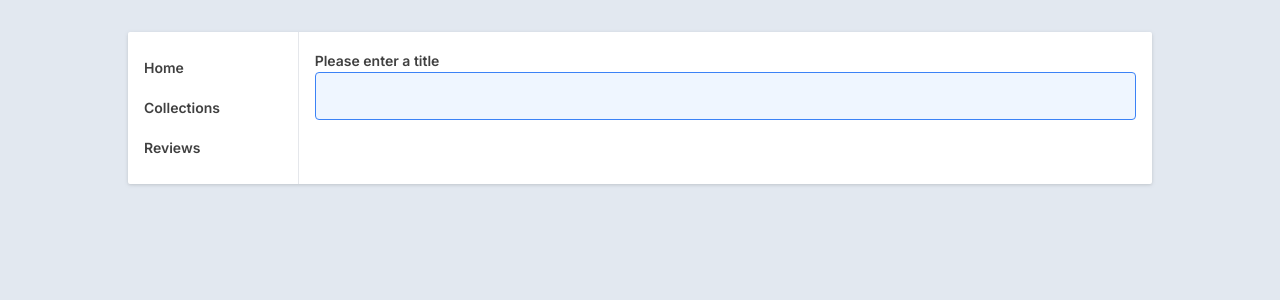
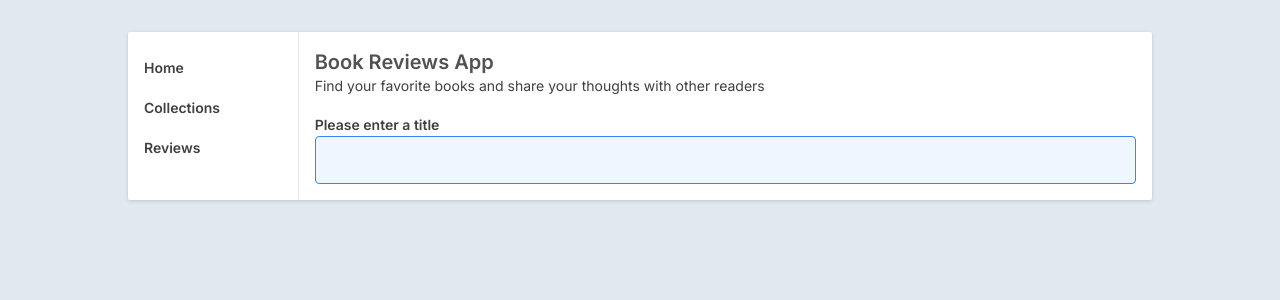
Before and after one commit to ach1209/book-reviews-app, a Vue app: page / in a window 1280 px wide. Shown: the top 300 px of the page. Built offline with nearby package versions, Linux system fonts and the light colour scheme.

Commit message:
Added title and text description to App.vue

```diff
--- a/src/App.vue
+++ b/src/App.vue
@@ -7,6 +7,10 @@ import AppSideBar from './components/AppSidebar/AppSidebar.vue'
     <div class="flex justify-around">
       <AppSideBar />
       <div class="flex-1 min-h-max p-4 bg-white rounded-tr-sm rounded-br-sm">
+        <div class="mb-4">
+          <h1 class="text-neutral-600">Book Reviews App</h1>
+          <p>Find your favorite books and share your thoughts with other readers</p>
+        </div>
         <router-view></router-view>
       </div>
     </div>
```
